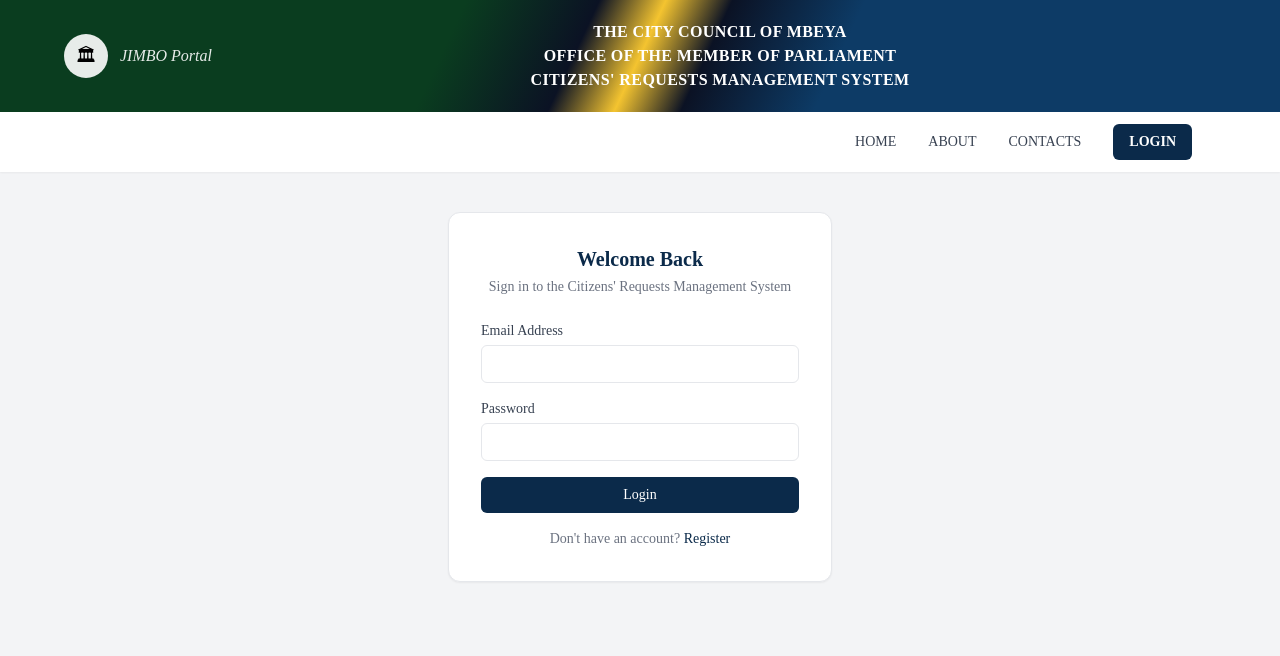
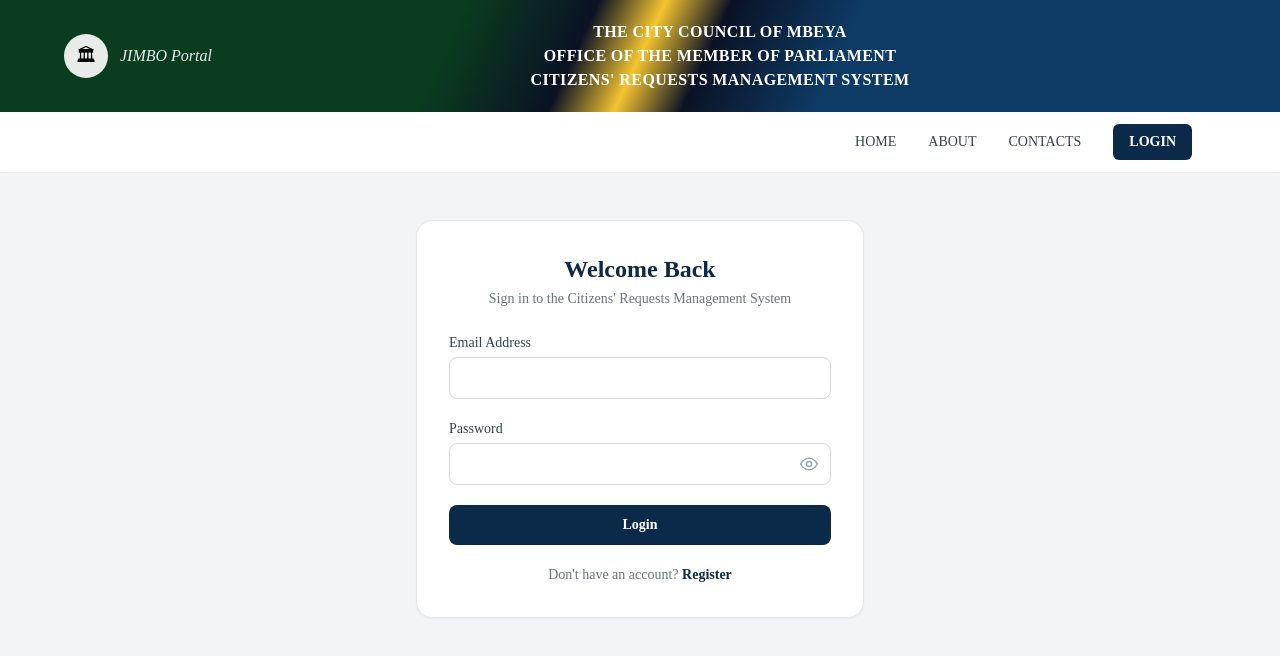
Before and after one commit to MSAKWA-officer/jimbo-portal, a React (Vite) app in the folder mp-frontend/: page /login in a window 1280 px wide. Shown: the top 656 px of the page. Built offline with nearby package versions, Linux system fonts and the light colour scheme; no server answers.

Commit message:
feat: add

```diff
--- a/mp-frontend/src/pages/Login.jsx
+++ b/mp-frontend/src/pages/Login.jsx
@@ -1,12 +1,27 @@
 import { useState } from 'react';
 import { Link, useNavigate } from 'react-router-dom';
 import { useAuth } from '../context/AuthContext.jsx';
+// Remove this import and the <PublicHeader /> line below if your header is added elsewhere.
 import PublicHeader from '../components/PublicHeader.jsx';
+
+const EyeIcon = () => (
+  <svg className="w-5 h-5" fill="none" stroke="currentColor" strokeWidth="1.8" viewBox="0 0 24 24">
+    <path strokeLinecap="round" strokeLinejoin="round" d="M2 12s3.6-7 10-7 10 7 10 7-3.6 7-10 7S2 12 2 12z" />
+    <circle cx="12" cy="12" r="3" />
+  </svg>
+);
+
+const EyeOffIcon = () => (
+  <svg className="w-5 h-5" fill="none" stroke="currentColor" strokeWidth="1.8" viewBox="0 0 24 24">
+    <path strokeLinecap="round" strokeLinejoin="round" d="M3 3l18 18M10.6 5.1A9.7 9.7 0 0112 5c6.4 0 10 7 10 7a17 17 0 01-3.2 4.1M6.6 6.6C3.7 8.4 2 12 2 12s3.6 7 10 7c1.7 0 3.2-.4 4.5-1M9.9 9.9a3 3 0 004.2 4.2" />
+  </svg>
+);
 
 export default function Login() {
   const { login } = useAuth();
   const navigate = useNavigate();
   const [form, setForm] = useState({ email: '', password: '' });
+  const [showPassword, setShowPassword] = useState(false);
   const [error, setError] = useState('');
   const [loading, setLoading] = useState(false);
 
@@ -16,7 +31,7 @@ export default function Login() {
     setLoading(true);
     try {
       await login(form.email, form.password);
-      navigate('/');
+      navigate('/dashboard');
     } catch (err) {
       setError(err.response?.data?.message || 'Login failed. Please try again.');
     } finally {
@@ -28,50 +43,73 @@ export default function Login() {
     <div className="min-h-screen bg-gray-100">
       <PublicHeader />
 
-      <div className="flex items-center justify-center px-4 py-10">
-        <div className="w-full max-w-sm bg-white p-8 rounded-xl shadow-sm border">
-          <h1 className="text-xl font-bold text-[#0B2A4A] mb-1 text-center">Welcome Back</h1>
-          <p className="text-sm text-gray-500 mb-6 text-center">
-            Sign in to the Citizens' Requests Management System
+      <div className="flex items-center justify-center px-4 py-12">
+        <div className="w-full max-w-md bg-white p-8 rounded-2xl shadow-sm border border-gray-200">
+          <h1 className="text-2xl font-bold text-[#0B2A4A] text-center">Welcome Back</h1>
+          <p className="text-sm text-gray-500 text-center mt-1 mb-6">
+            Sign in to the Citizens&apos; Requests Management System
           </p>
 
           {error && (
-            <div className="mb-4 text-sm bg-red-50 text-red-700 px-3 py-2 rounded-md">{error}</div>
+            <div role="alert" className="mb-4 text-sm bg-red-50 text-red-700 px-3 py-2 rounded-md">
+              {error}
+            </div>
           )}
 
-          <form onSubmit={handleSubmit} className="space-y-4">
+          <form onSubmit={handleSubmit} className="space-y-5">
             <div>
-              <label className="block text-sm font-medium text-gray-700 mb-1">Email Address</label>
+              <label htmlFor="email" className="block text-sm font-medium text-gray-700 mb-1">
+                Email Address
+              </label>
               <input
+                id="email"
                 type="email"
                 required
-                className="w-full border rounded-md px-3 py-2 text-sm focus:ring-2 focus:ring-[#0B2A4A]/40 outline-none"
+                autoComplete="email"
+                className="w-full border border-gray-300 rounded-lg px-3 py-2.5 text-sm focus:ring-2 focus:ring-[#0B2A4A]/40 focus:border-[#0B2A4A] outline-none"
                 value={form.email}
                 onChange={(e) => setForm({ ...form, email: e.target.value })}
               />
             </div>
+
             <div>
-              <label className="block text-sm font-medium text-gray-700 mb-1">Password</label>
-              <input
-                type="password"
-                required
-                className="w-full border rounded-md px-3 py-2 text-sm focus:ring-2 focus:ring-[#0B2A4A]/40 outline-none"
-                value={form.password}
-                onChange={(e) => setForm({ ...form, password: e.target.value })}
-              />
+              <label htmlFor="password" className="block text-sm font-medium text-gray-700 mb-1">
+                Password
+              </label>
+              <div className="relative">
+                <input
+                  id="password"
+                  type={showPassword ? 'text' : 'password'}
+                  required
+                  autoComplete="current-password"
+                  className="w-full border border-gray-300 rounded-lg pl-3 pr-11 py-2.5 text-sm focus:ring-2 focus:ring-[#0B2A4A]/40 focus:border-[#0B2A4A] outline-none"
+                  value={form.password}
+                  onChange={(e) => setForm({ ...form, password: e.target.value })}
+                />
+                <button
+                  type="button"
+                  onClick={() => setShowPassword((s) => !s)}
+                  aria-label={showPassword ? 'Hide password' : 'Show password'}
+                  aria-pressed={showPassword}
+                  className="absolute inset-y-0 right-0 px-3 flex items-center text-gray-400 hover:text-[#0B2A4A] focus:outline-none focus:text-[#0B2A4A]"
+                >
+                  {showPassword ? <EyeOffIcon /> : <EyeIcon />}
+                </button>
+              </div>
             </div>
+
             <button
               type="submit"
               disabled={loading}
-              className="w-full bg-[#0B2A4A] hover:bg-[#123a63] text-white font-medium py-2 rounded-md text-sm disabled:opacity-60"
+              className="w-full bg-[#0B2A4A] hover:bg-[#123B63] text-white font-semibold py-2.5 rounded-lg text-sm transition disabled:opacity-60"
             >
               {loading ? 'Signing in...' : 'Login'}
             </button>
           </form>
 
-          <p className="text-sm text-gray-500 mt-4 text-center">
-            Don't have an account?{' '}
-            <Link to="/register" className="text-[#0B2A4A] font-medium">
+          <p className="text-sm text-gray-500 mt-5 text-center">
+            Don&apos;t have an account?{' '}
+            <Link to="/register" className="text-[#0B2A4A] font-semibold hover:underline">
               Register
             </Link>
           </p>
```
